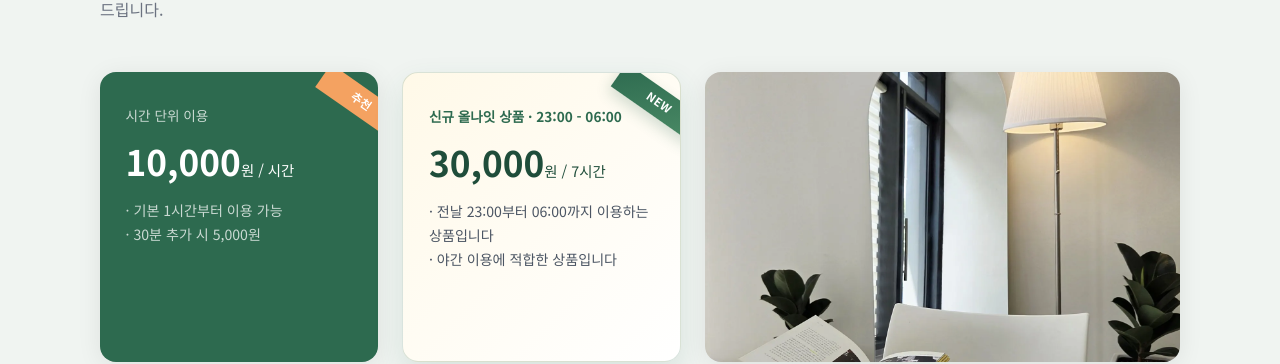
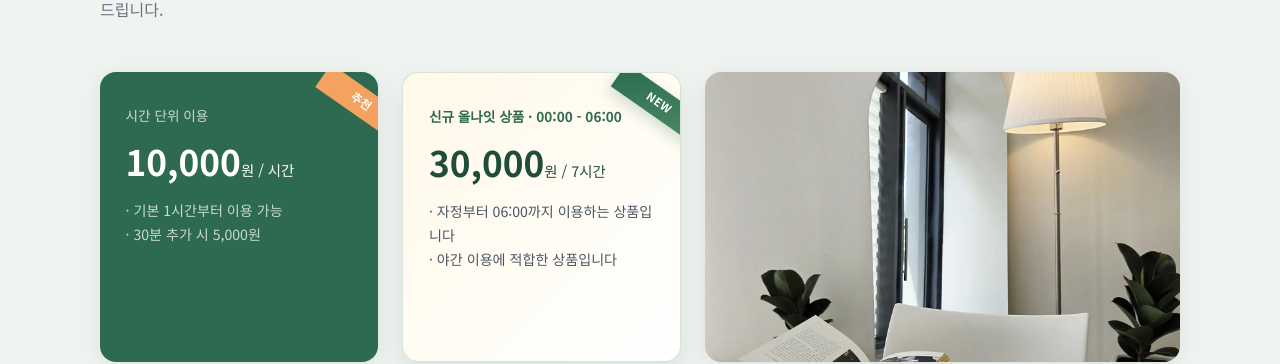
Before and after one commit to bareunspace/blog, a Jekyll site: the page built from index.html, in a window 1280 px wide and 900 px high, scrolled down 2816 px. Shown: the part 154-518 px from the top of the window. Built offline with Jekyll 4.4.1, drawn with Linux system fonts in a browser that asks for light colours.

Commit message:
올나잇 시간

```diff
--- a/index.html
+++ b/index.html
@@ -530,9 +530,9 @@ script_version: 20260719-1
           </a>
           <a href="https://booking.naver.com/booking/10/bizes/1663159/items/7928660" target="_blank" rel="noopener noreferrer" class="price-card is-new" data-cta="price_afternoon" aria-label="신규 올나잇 상품 30,000원 예약하기">
             <span class="price-badge">NEW</span>
-            <p class="price-label">신규 올나잇 상품 · 23:00 - 06:00</p>
+            <p class="price-label">신규 올나잇 상품 · 00:00 - 06:00</p>
             <p class="price-amount">30,000<span class="price-unit">원 / 7시간</span></p>
-            <p class="price-desc">· 전날 23:00부터 06:00까지 이용하는 상품입니다<br />· 야간 이용에 적합한 상품입니다</p>
+            <p class="price-desc">· 자정부터 06:00까지 이용하는 상품입니다<br />· 야간 이용에 적합한 상품입니다</p>
           </a>
         </div>
         <figure class="about-photo">
```
